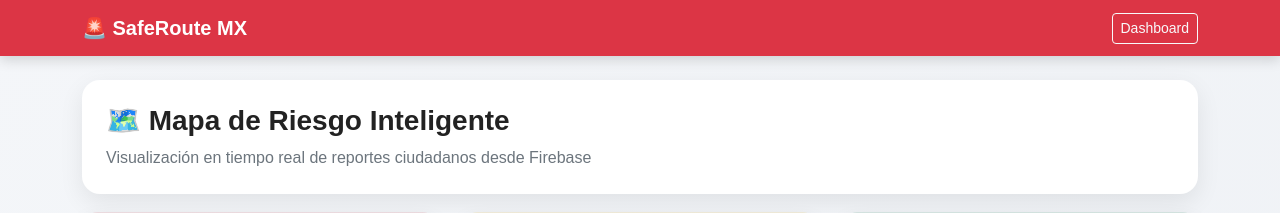
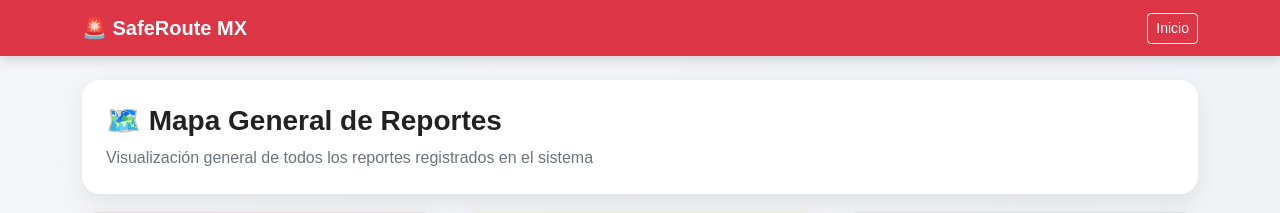
Before and after one commit to marioalberto95/SafeRouteMX, a Flask app: page /mapa in a window 1280 px wide. Shown: the top 213 px of the page. Run offline with Flask 3, Linux system fonts and the light colour scheme; the visitor is signed in with stand-in values (Sample User, id 1); data that the repository does not hold is empty; parts of the project's set-up code (start-up, migrations or seed data) failed here and were passed over.

Commit message:
Mostrar mapa general desde el index

```diff
--- a/app.py
+++ b/app.py
@@ -164,24 +164,27 @@ def dashboard():
 
 
 # ======================
-# MAPA USUARIO
+# MAPA GENERAL PUBLICO
 # ======================
 @app.route("/mapa")
 def mapa():
 
-    if "usuario" not in session:
-        return redirect("/login")
-
-    usuario_actual = session.get("usuario")
-
     reportes = []
-    docs = db.collection("reportes").where("usuario", "==", usuario_actual).stream()
+    docs = db.collection("reportes").stream()
 
     for doc in docs:
         reporte = doc.to_dict()
 
-        if "latitud" in reporte and "longitud" in reporte:
-            reportes.append(reporte)
+        latitud = reporte.get("latitud")
+        longitud = reporte.get("longitud")
+
+        if latitud is not None and longitud is not None:
+            try:
+                reporte["latitud"] = float(latitud)
+                reporte["longitud"] = float(longitud)
+                reportes.append(reporte)
+            except:
+                pass
 
     return render_template("usuario/mapa.html", reportes=reportes)
 
--- a/templates/usuario/mapa.html
+++ b/templates/usuario/mapa.html
@@ -176,15 +176,15 @@
 <nav class="navbar navbar-expand-lg navbar-dark">
     <div class="container">
         <a class="navbar-brand fw-bold" href="/">🚨 SafeRoute MX</a>
-        <a href="/dashboard" class="btn btn-outline-light btn-sm">Dashboard</a>
+        <a href="/" class="btn btn-outline-light btn-sm">Inicio</a>
     </div>
 </nav>
 
 <div class="container my-4">
 
     <div class="hero-card fade-up">
-        <h3 class="title">🗺️ Mapa de Riesgo Inteligente</h3>
-        <p class="subtitle">Visualización en tiempo real de reportes ciudadanos desde Firebase</p>
+       <h3 class="title">🗺️ Mapa General de Reportes</h3>
+<p class="subtitle">Visualización general de todos los reportes registrados en el sistema</p>
     </div>
 
     <div class="row g-4 mb-4 fade-up">
```
